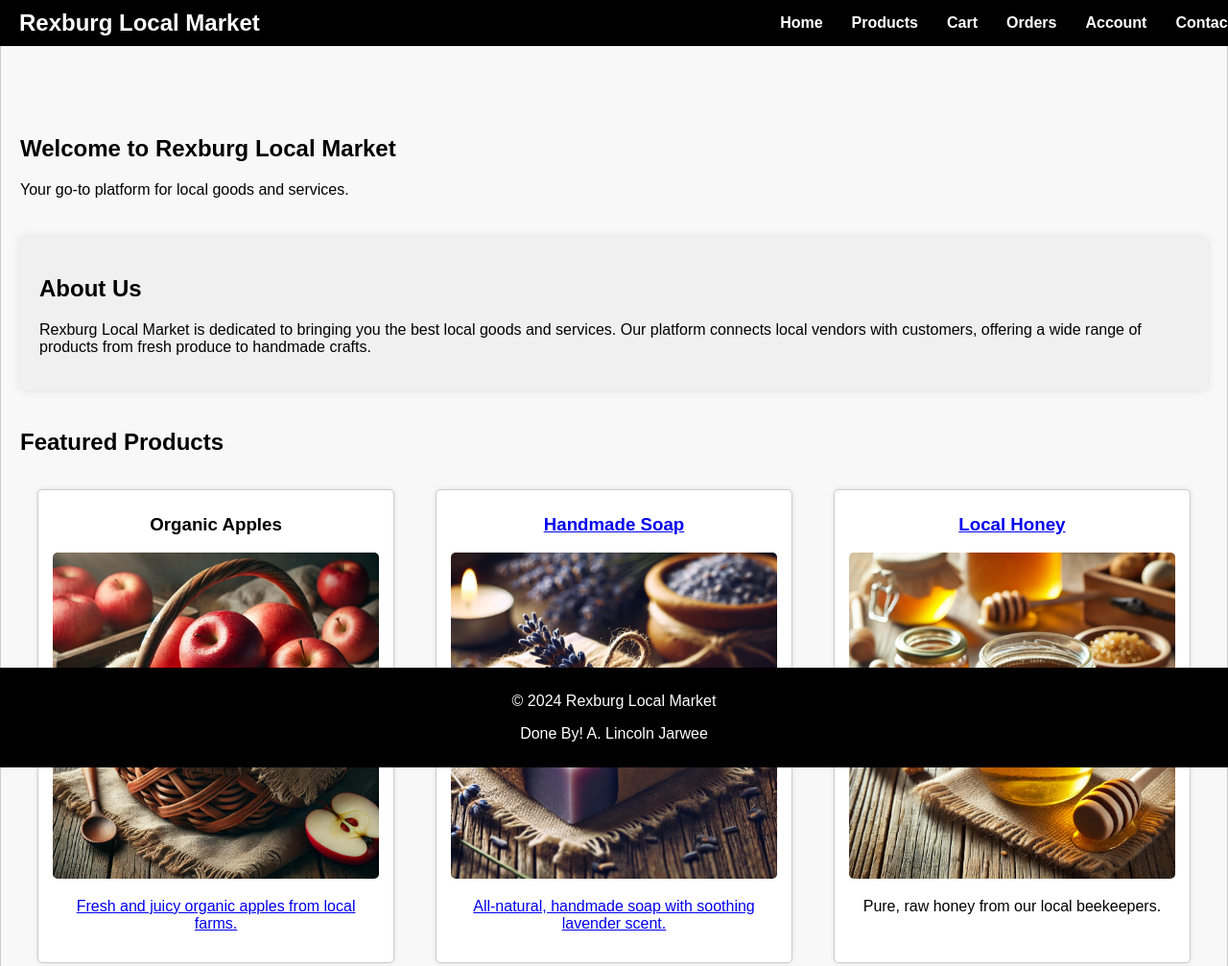
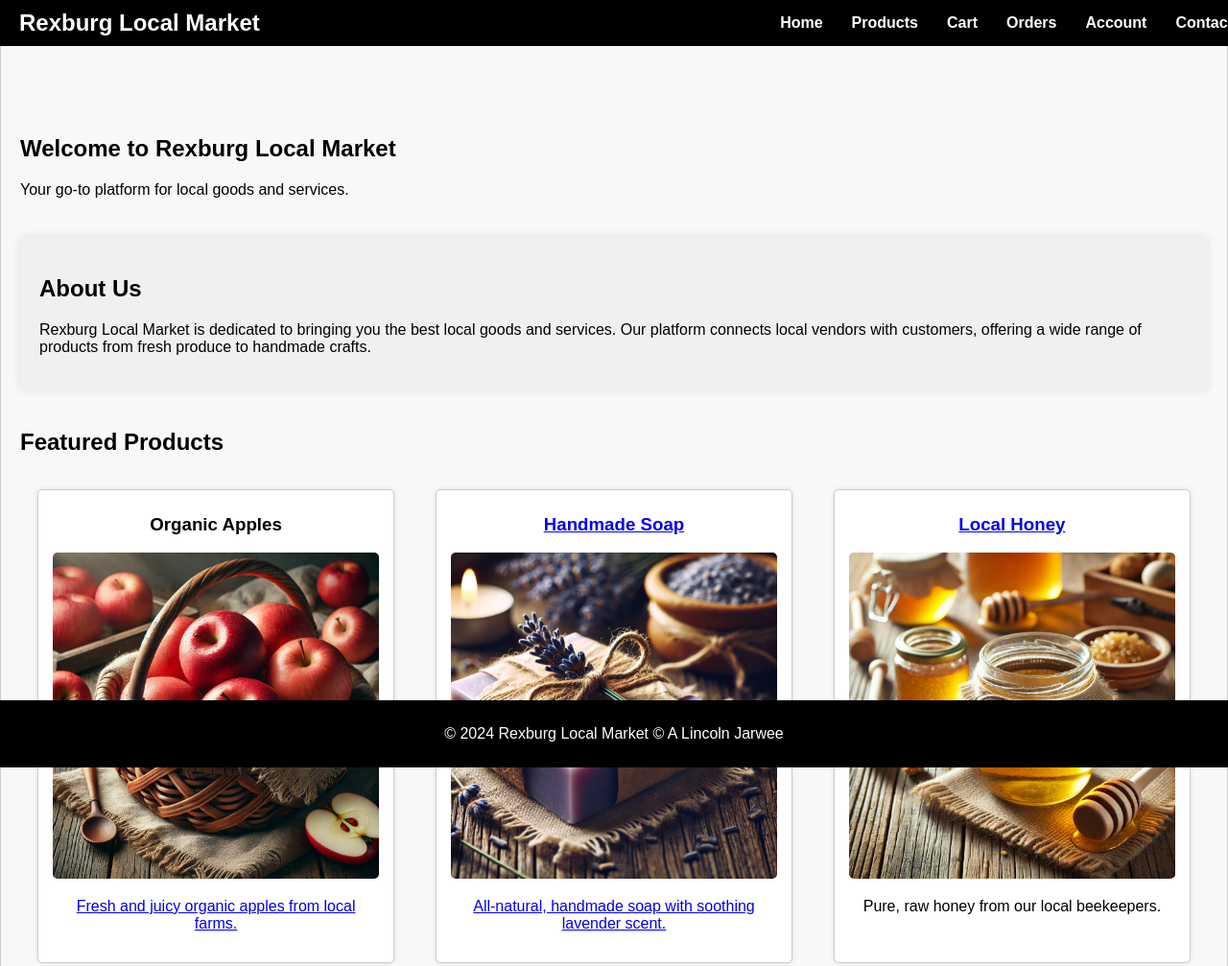
Before and after one commit to ajarwee-lin/WDD330-FinalProject, a website: page public/index.html in a window 1280 px wide. Shown: the top 1007 px of the page at 96% size. Drawn offline with Linux system fonts and the light colour scheme.

Commit message:
commit new changes

```diff
--- a/public/index.html
+++ b/public/index.html
@@ -65,7 +65,7 @@
 
     <footer>
 
-        <p>&copy; 2024 Rexburg Local Market</p> <p>Done By! A. Lincoln Jarwee</p>
+        <p>&copy; 2024 Rexburg Local Market &copy; A Lincoln Jarwee </p>
     </footer>
 
     <script src="script.js"></script>
```
